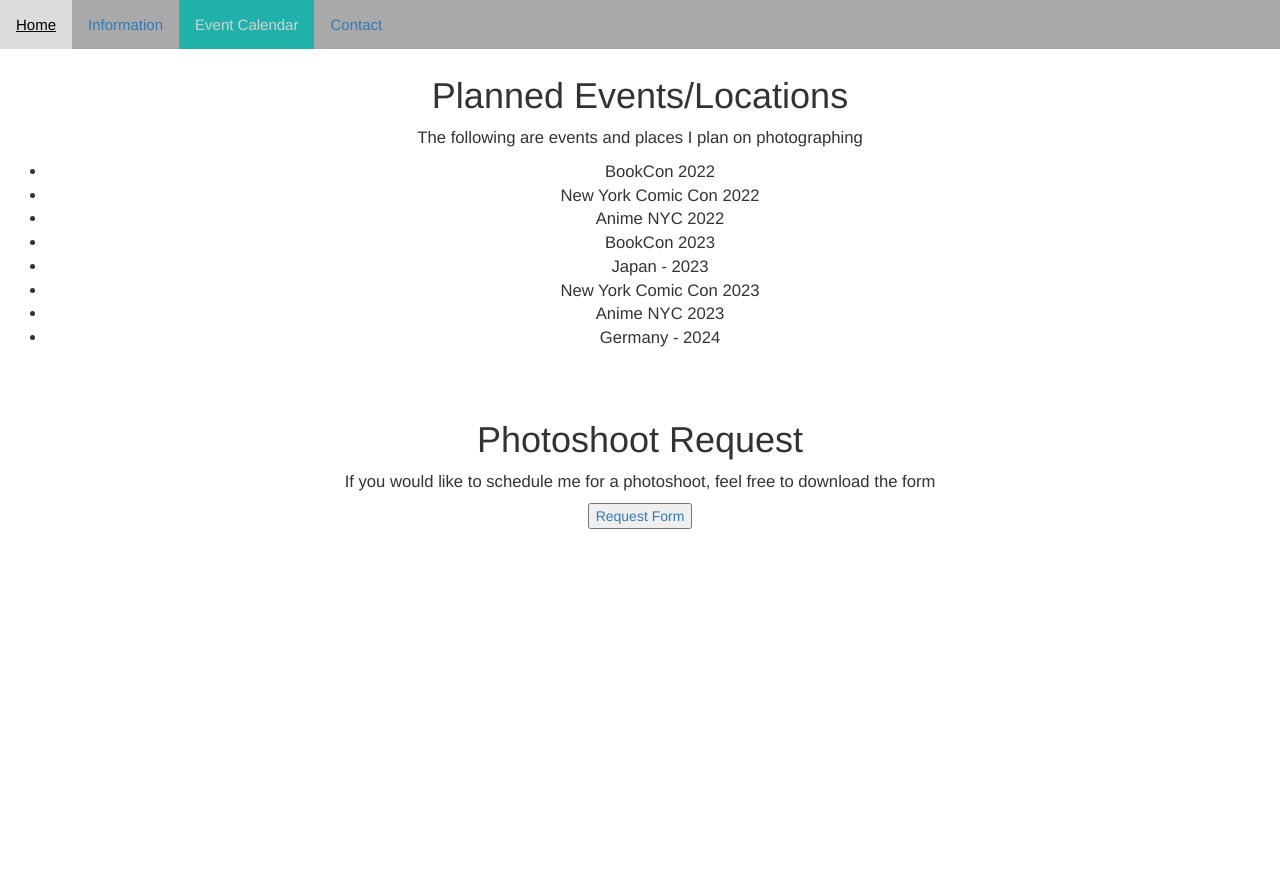
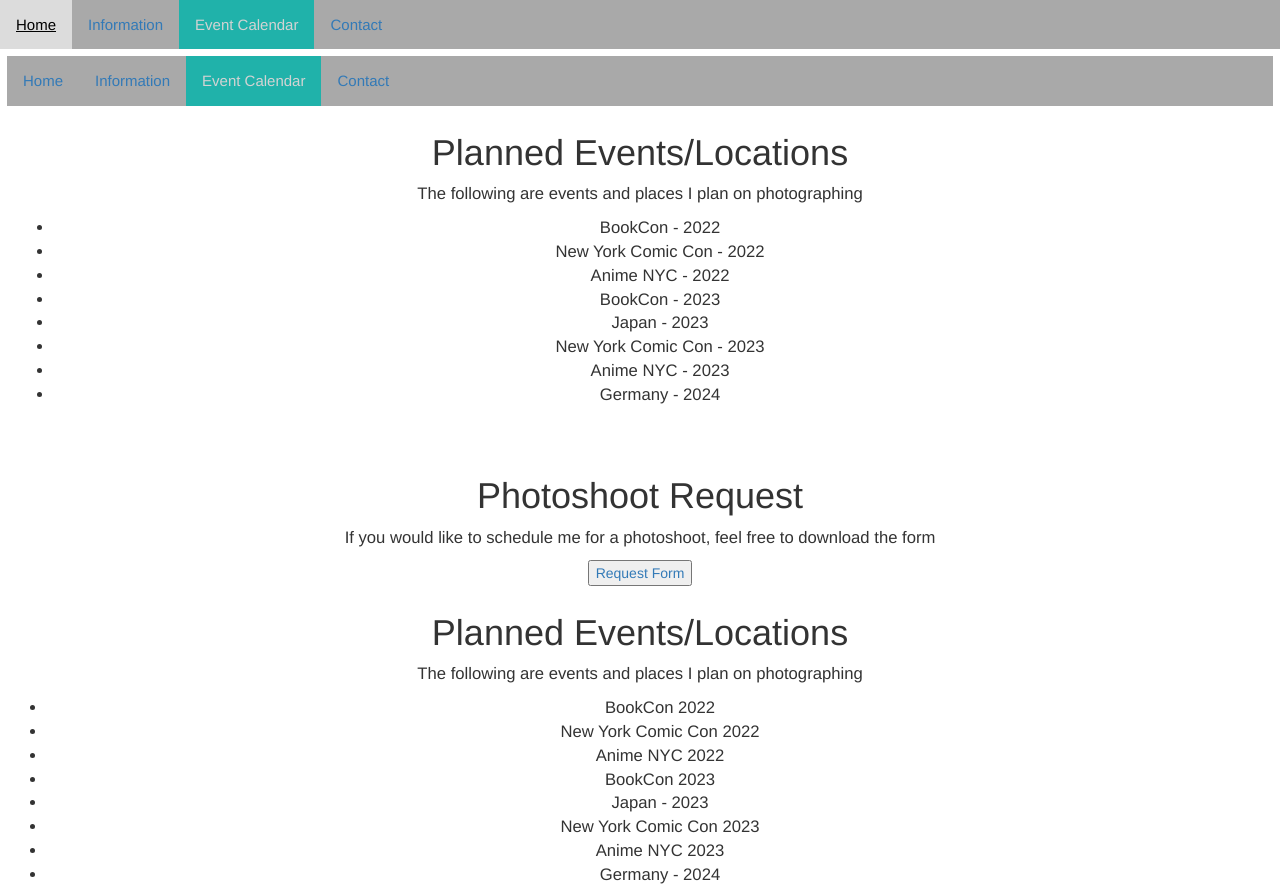
Before and after one commit to mlin2814/momentarystudios, a plain HTML site: page events.html in a window 1280 px wide. Shown: the top 889 px of the page. Before the commit the page ends 800 px from the top, so only its background shows below. Drawn offline with nearby package versions, Linux system fonts and the light colour scheme.

Commit message:
Updated with clean code and corrected information

```diff
--- a/events.html
+++ b/events.html
@@ -20,7 +20,56 @@
             <i class="glyphicon glyphicon-menu-hamburger"></i>
         </a>
     </section>
-    <section id="planned-events-places">
+    <section id="planned-events-places"><!DOCTYPE html>
+        <html lang="en">
+        <head>
+            <meta charset="UTF-8">
+            <meta http-equiv="X-UA-Compatible" content="IE=edge">
+            <meta name="viewport" content="width=device-width, initial-scale=1.0">
+            <link rel="stylesheet" href="style.css">
+            <link rel="stylesheet" href="https://maxcdn.bootstrapcdn.com/bootstrap/3.4.1/css/bootstrap.min.css">
+            <script src="https://code.jquery.com/jquery-3.2.1.min.js"></script>
+            <script src="https://maxcdn.bootstrapcdn.com/bootstrap/3.4.1/js/bootstrap.min.js"></script>
+            <title>Momentary Studios</title>
+        </head>
+        <body>
+            <section id="nav-bar" class="nav-bar">
+                <a href="index.html">Home</a>
+                <a href="info.html">Information</a>
+                <a href="events.html" class="active">Event Calendar</a>
+                <a href="contact.html">Contact</a>
+                <a href="javascript:void(0);" class="icon" onclick="collapse()">
+                    <i class="glyphicon glyphicon-menu-hamburger"></i>
+                </a>
+            </section>
+            <section id="planned-events-places">
+                <div id="planned-description">
+                    <h1>Planned Events/Locations</h1>
+                    <p>The following are events and places I plan on photographing</p>
+                </div>
+                <div id="planned-list">
+                    <ul>
+                        <li>BookCon - 2022</li>
+                        <li>New York Comic Con - 2022</li>
+                        <li>Anime NYC - 2022</li>
+                        <li>BookCon - 2023</li>
+                        <li>Japan - 2023</li>
+                        <li>New York Comic Con - 2023</li>
+                        <li>Anime NYC - 2023</li>
+                        <li>Germany - 2024</li>
+                    </ul>
+                </div>
+            </section>
+            <section id="request-form">
+                <h1>Photoshoot Request</h1>
+                <p>If you would like to schedule me for a photoshoot, feel free to download the form</p>
+                <a href="request.pdf" download="request_form"><button>Request Form</button></a>
+            </section>
+
+
+            <script src="script.js"></script>
+        </body>
+        </html>
         <div id="planned-description">
             <h1>Planned Events/Locations</h1>
             <p>The following are events and places I plan on photographing</p>
--- a/style.css
+++ b/style.css
@@ -45,34 +45,21 @@
         display: block;
         text-align: left;
     }
-
 }
 
-/* .carousel-item {
-    height: 500px;
-    width: 500px;
-} */
 #myCarousel {
     width: 50%;
-    /* height: 20%; */
-    /* height: auto; */
     margin: auto;
     padding: 5px;
 }
 
-.carousel-inner {
-    align-content: stretch;
-}
-
 .item {
     height: 600px;
-    /* align-content: stretch; */
 }
 
 .item img {
     width: 100%;
     height: auto;
-    /* object-fit: cover; */
 }
 
 .welcome-message {
@@ -81,14 +68,6 @@
     width: 50%;
     text-align: center;
 }
-
-/* .information { */
-    /* display: inline-block; */
-    /* float: left; */
-    /* align-self: center; */
-    /* width: 50%; */
-/* } */
-
 
 #personal-info {
     float: left;
@@ -113,7 +92,6 @@
 }
 
 #planned-events-places {
-    /* width: 80%; */
     text-align: center;
     margin: 4px;
     padding: 3px;
@@ -134,7 +112,6 @@
 #contact-form {
     float: left;
     width: 50%;
-    /* text-align: center; */
     margin: auto;
     clear: both;
     padding-left: 10%;
@@ -145,14 +122,9 @@
     clear: both;
 }
 
-/* #submit {
-    width: 30%;
-} */
-
 #external-links {
     float: right;
     width: 50%;
-    /* align-content: center; */
     margin: auto;
     text-align: center;
     padding: 5px;
```
Also changed, not shown: contact.html (+10 -10 lines), index.html (+1 -12 lines), info.html (+2 -0 lines), script.js (+0 -29 lines).
